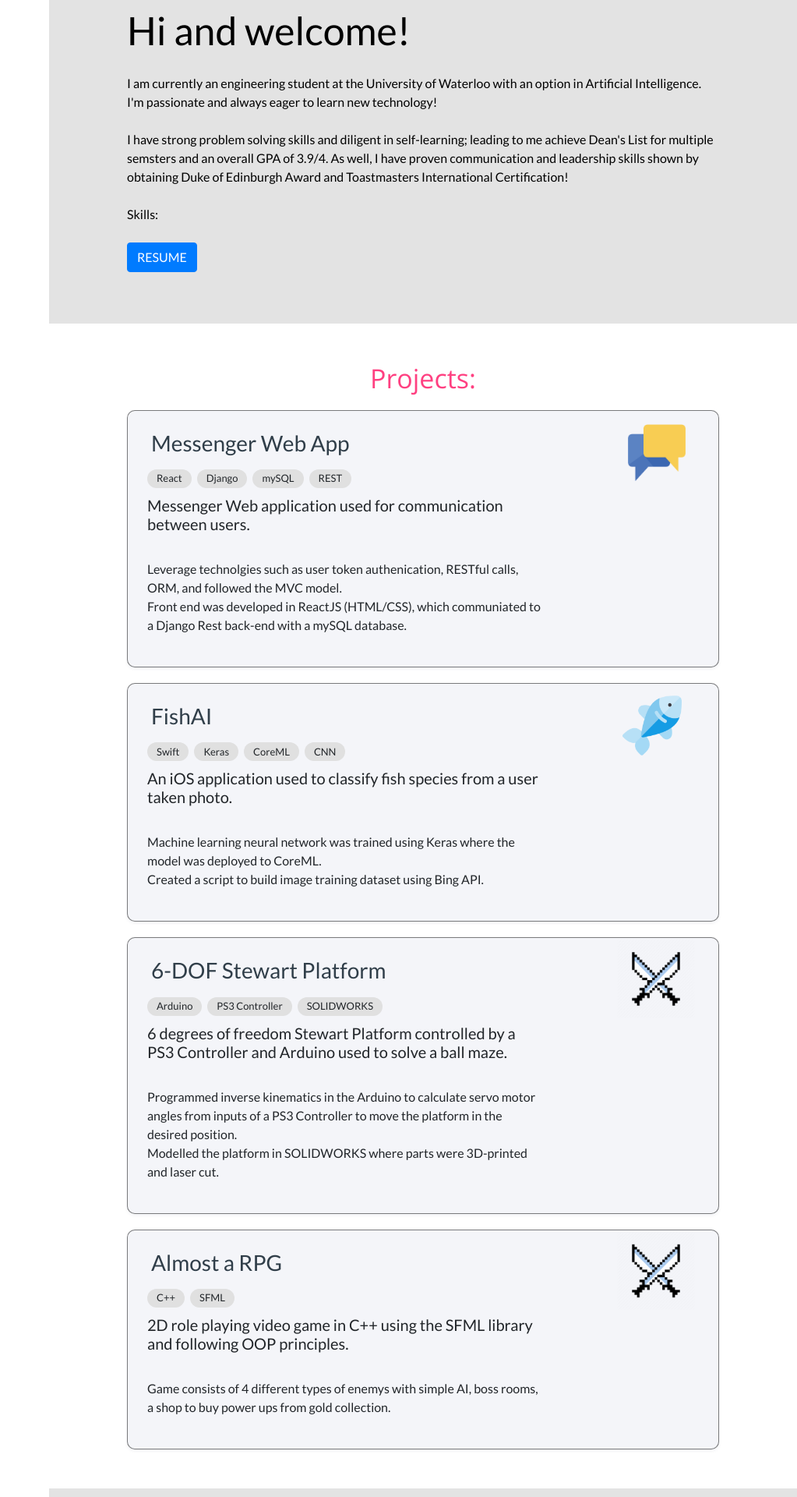
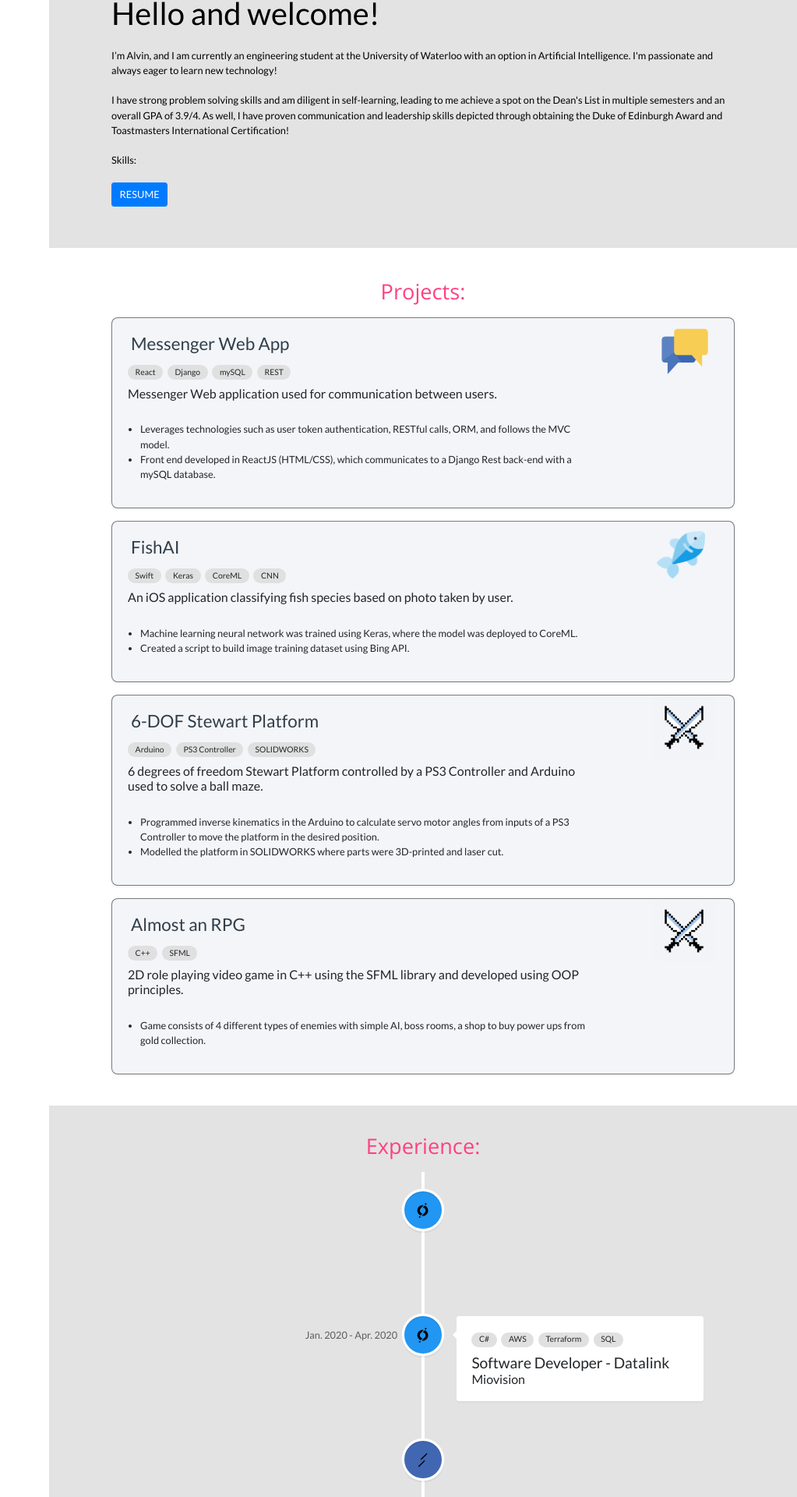
Before and after one commit to ah-lai/ah-lai.github.io, a React (Create React App) app: page / in a window 1280 px wide. Shown: the part 871-2791 px from the top of the page at 78% size, without its empty margins (257-1280 px from the left). Built offline with nearby package versions, Linux system fonts and the light colour scheme.

Commit message:
fix project points

```diff
--- a/public/index.html
+++ b/public/index.html
@@ -3,7 +3,7 @@
   <head>
     <meta charset="utf-8" />
     <link rel="icon" href="%PUBLIC_URL%/favicon.ico" />
-    <meta name="viewport" content="width=device-width, initial-scale=1" />
+    <meta name="viewport" content="width=device-width, initial-scale=0.8" />
     <meta name="theme-color" content="#000000" />
     <meta
       name="alvin"
@@ -12,7 +12,9 @@
     <title>Alvin Lai</title>
   </head>
   <body>
-    <noscript>You need to enable JavaScript to run this app.</noscript>
+    <script text="type/javascript">
+      document.body.style.zoom = "80%";
+   </script>
     <div id="root"></div>
   </body>
 </html>
--- a/src/components/about/index.js
+++ b/src/components/about/index.js
@@ -8,14 +8,14 @@ class About extends React.Component {
         return(
             <section>
                 <div id="about" class={styles.condiv}>
-                    <h1 className={styles.name}>Hi and welcome!</h1>
+                    <h1 className={styles.name}>Hello and welcome!</h1>
                     <br></br>
                     <p className={styles.about}>
-                        I am currently an engineering student at the University of Waterloo with an option in Artificial Intelligence. I'm passionate and always eager to learn new technology!
+                        I’m Alvin, and I am currently an engineering student at the University of Waterloo with an option in Artificial Intelligence. I'm passionate and always eager to learn new technology!
                         <br></br>
                         <br></br>
-                        I have strong problem solving skills and diligent in self-learning; leading to me achieve Dean's List for multiple semsters and an overall GPA of 3.9/4.
-                        As well, I have proven communication and leadership skills shown by obtaining Duke of Edinburgh Award and Toastmasters International Certification!
+                        I have strong problem solving skills and am diligent in self-learning, leading to me achieve a spot on the Dean's List in multiple semesters and an overall GPA of 3.9/4.
+                        As well, I have proven communication and leadership skills depicted through obtaining the Duke of Edinburgh Award and Toastmasters International Certification!
                         <br></br>
                         <br></br>
 
--- a/src/components/intro/styles.module.css
+++ b/src/components/intro/styles.module.css
@@ -4,7 +4,7 @@
 }
 
 .background{
-    height: 100vh;
+    height: 125vh;
     width: 100%;
     display: table;
     background: linear-gradient( rgba(0, 0, 0, 0.5), rgba(0, 0, 0, 0.5) ), url(./pics/intro.jpg) top center fixed;
--- a/src/components/projects/index.js
+++ b/src/components/projects/index.js
@@ -24,9 +24,9 @@ class Projects extends React.Component {
                                     Messenger Web application used for communication between users.
                                 </h5>
                                     <br></br>
-                                <ul>
-                                    <li>Leverage technolgies such as user token authenication, RESTful calls, ORM, and followed the MVC model.</li>
-                                    <li>Front end was developed in ReactJS (HTML/CSS), which communiated to a Django Rest back-end with a mySQL database. </li>
+                                <ul className={styles.projectinfo} >
+                                    <li>Leverages technologies such as user token authentication, RESTful calls, ORM, and follows the MVC model.</li>
+                                    <li>Front end developed in ReactJS (HTML/CSS), which communicates to a Django Rest back-end with a mySQL database.</li>
                                 </ul>
                             </div>
                         </div>
@@ -45,11 +45,11 @@ class Projects extends React.Component {
                             </div>
                             <div className={styles.description}>
                                 <h5>
-                                    An iOS application used to classify fish species from a user taken photo.
+                                    An iOS application classifying fish species based on photo taken by user.
                                 </h5>
                                 <br></br>
-                                <ul>
-                                    <li>Machine learning neural network was trained using Keras where the model was deployed to CoreML. </li>
+                                <ul className={styles.projectinfo} >
+                                    <li>Machine learning neural network was trained using Keras, where the model was deployed to CoreML.</li>
                                     <li>Created a script to build image training dataset using Bing API. </li>
                                 </ul>
                             </div>
@@ -71,7 +71,7 @@ class Projects extends React.Component {
                                     6 degrees of freedom Stewart Platform controlled by a PS3 Controller and Arduino used to solve a ball maze.
                                 </h5>
                                 <br></br>
-                                <ul>
+                                <ul className={styles.projectinfo} >
                                     <li>Programmed inverse kinematics in the Arduino to calculate servo motor angles from inputs of a PS3 Controller to move the platform in the desired position. </li>
                                     <li>Modelled the platform in SOLIDWORKS where parts were 3D-printed and laser cut.  </li>
                                 </ul>
@@ -83,18 +83,18 @@ class Projects extends React.Component {
                     </div>
                     <div className={styles.wrapper}>
                         <div className={styles.project}>
-                            <h3><a className={styles.projectText} href="https://github.com/ah-lai/Almost-an-RPG"  target="_blank">Almost a RPG</a></h3>
+                            <h3><a className={styles.projectText} href="https://github.com/ah-lai/Almost-an-RPG"  target="_blank">Almost an RPG</a></h3>
                             <div class="skillContainer">
                                 <div class="skill"><span class="skillText"> C++ </span></div>
                                 <div class="skill"><span class="skillText"> SFML </span></div>
                             </div>
                             <div className={styles.description}>
                                 <h5>
-                                    2D role playing video game in C++ using the SFML library and following OOP principles.
+                                    2D role playing video game in C++ using the SFML library and developed using OOP principles.
                                 </h5>
                                 <br></br>
-                                <ul>
-                                    <li>Game consists of 4 different types of enemys with simple AI, boss rooms, a shop to buy power ups from gold collection. </li>
+                                <ul className={styles.projectinfo} >
+                                    <li>Game consists of 4 different types of enemies with simple AI, boss rooms, a shop to buy power ups from gold collection.</li>
                                 </ul>
                             </div>
                         </div>
--- a/src/components/projects/styles.module.css
+++ b/src/components/projects/styles.module.css
@@ -14,6 +14,10 @@
 
 .skill{
     padding-left: 10px;
+}
+
+.projectinfo{
+    margin-left: 20px;
 }
 
 .project {
--- a/src/components/sidebar/index.js
+++ b/src/components/sidebar/index.js
@@ -19,7 +19,7 @@ class Sidebar extends React.Component{
                 <SocialMedia></SocialMedia>
                 <br></br>
                 <br></br>
-                <div>
+                <div id="tablecontent">
                     <ul>
                         <li className={styles.nav}><Link activeClass={styles.active} to="about" spy={true} smooth={true} duration={500} >About</Link></li>
                         <div className={styles.line}></div>
--- a/src/components/sidebar/styles.module.css
+++ b/src/components/sidebar/styles.module.css
@@ -38,7 +38,7 @@
     color:#2196f3!important;
 }
 
-ul {
+#tablecontent > ul {
     list-style-type:none;
 }
 
--- a/src/components/timeline/index.js
+++ b/src/components/timeline/index.js
@@ -9,11 +9,11 @@ class Timeline extends React.Component {
         return(
             <section>
                 <div name="experience" className={styles.condiv}>
-                    <h3 class="header"> Experience: </h3>
+                    <h4 class="header"> Experience: </h4>
                     <VerticalTimeline>
                         <VerticalTimelineElement
                             className="vertical-timeline-element--work"
-                            date="Sept. 2021 - Present"
+                            date="Sept. 2020 - Present"
                             iconStyle={{ background: 'rgb(33, 150, 243)', color: '#fff' }}
                             icon={<svg version="1.0" xmlns="http://www.w3.org/2000/svg"
                             width="191.000000pt" height="264.000000pt" viewBox="0 0 191.000000 264.000000"
@@ -43,8 +43,8 @@ class Timeline extends React.Component {
                                 <div class="skill"><span class="skillText"> ASP.NET </span></div>
                                 <div class="skill"><span class="skillText"> jQuery </span></div>
                             </div>
-                            <h3 className="vertical-timeline-element-title">Software Developer - TDO</h3>
-                            <h4 className="vertical-timeline-element-subtitle">Miovision</h4>
+                            <h4 className="vertical-timeline-element-title">Software Developer - TDO</h4>
+                            <h5 className="vertical-timeline-element-subtitle">Miovision</h5>
                         </VerticalTimelineElement>
                         <VerticalTimelineElement
                             className="vertical-timeline-element--work"
@@ -78,8 +78,8 @@ class Timeline extends React.Component {
                                 <div class="skill"><span class="skillText"> Terraform </span></div>
                                 <div class="skill"><span class="skillText"> SQL </span></div>
                             </div>
-                            <h3 className="vertical-timeline-element-title">Software Developer - Datalink</h3>
-                            <h4 className="vertical-timeline-element-subtitle">Miovision</h4>
+                            <h4 className="vertical-timeline-element-title">Software Developer - Datalink</h4>
+                            <h5 className="vertical-timeline-element-subtitle">Miovision</h5>
                         </VerticalTimelineElement>
                         <VerticalTimelineElement
                             className="vertical-timeline-element--work"
@@ -104,8 +104,8 @@ class Timeline extends React.Component {
                                 <div class="skill"><span class="skillText"> VB.NET </span></div>
                                 <div class="skill"><span class="skillText"> SQL </span></div>
                             </div>
-                            <h3 className="vertical-timeline-element-title">Software Developer (Automation)</h3>
-                            <h4 className="vertical-timeline-element-subtitle">Lumentum</h4>
+                            <h4 className="vertical-timeline-element-title">Software Developer (Automation)</h4>
+                            <h5 className="vertical-timeline-element-subtitle">Lumentum</h5>
                         </VerticalTimelineElement>
                         <VerticalTimelineElement
                             className="vertical-timeline-element--work"
@@ -159,8 +159,8 @@ class Timeline extends React.Component {
                                 <div class="skill"><span class="skillText"> OpenCV </span></div>
                                 <div class="skill"><span class="skillText"> VBA </span></div>
                             </div>
-                            <h3 className="vertical-timeline-element-title">Junior Engineering</h3>
-                            <h4 className="vertical-timeline-element-subtitle">KingTiger Technology Inc.</h4>
+                            <h4 className="vertical-timeline-element-title">Junior Engineering</h4>
+                            <h5 className="vertical-timeline-element-subtitle">KingTiger Technology Inc.</h5>
                         </VerticalTimelineElement>
                         <VerticalTimelineElement
                                 className="vertical-timeline-element--work"
@@ -172,8 +172,8 @@ class Timeline extends React.Component {
                                     <div class="skill"><span class="skillText"> SOLIDWORKS </span></div>
                                     <div class="skill"><span class="skillText"> Simulation Solutions </span></div>
                                 </div>
-                                <h3 className="vertical-timeline-element-title">Engineering Assistant</h3>
-                                <h4 className="vertical-timeline-element-subtitle">Amphenol</h4>
+                                <h4 className="vertical-timeline-element-title">Engineering Assistant</h4>
+                                <h5 className="vertical-timeline-element-subtitle">Amphenol</h5>
                             </VerticalTimelineElement>
                             <VerticalTimelineElement
                                 className="vertical-timeline-element--work"
@@ -185,8 +185,8 @@ class Timeline extends React.Component {
                                 <div class="skillContainer">
                                     <div class="skill"><span class="skillText"> VBA </span></div>
                                 </div>
-                                <h3 className="vertical-timeline-element-title">Quality Assurance Engineering</h3>
-                                <h4 className="vertical-timeline-element-subtitle">Toshiba</h4>
+                                <h4 className="vertical-timeline-element-title">Quality Assurance Engineering</h4>
+                                <h5 className="vertical-timeline-element-subtitle">Toshiba of Canada Ltd.</h5>
                             </VerticalTimelineElement>
                             <VerticalTimelineElement
                             iconStyle={{ background: 'rgb(16, 204, 82)', color: '#fff' }}
```
